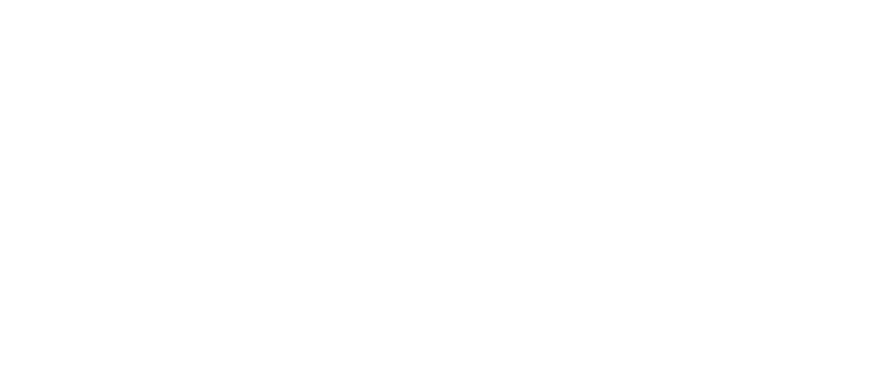
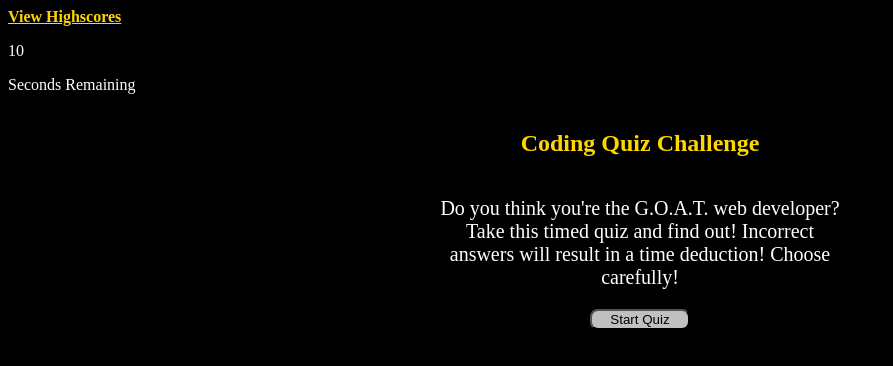
Before and after one commit to cstasney/Module-4-Challenge-Timed-Quiz, a plain HTML site: page index.html in a window 1280 px wide. Shown: the whole page, without its empty margins (0-893 px from the left). Drawn offline with Linux system fonts and the light colour scheme.

Commit message:
html+css

```diff
--- /dev/null
+++ b/assets/css/reset.css
@@ -0,0 +1,41 @@
+* {
+  margin: 0;
+  padding: 0;
+  box-sizing: border-box;
+}
+
+html {
+  height: 100%;
+}
+
+body {
+  min-height: 100%;
+  line-height: 1;
+  font-family: sans-serif;
+}
+
+h1,
+h2,
+h3,
+h4,
+h5,
+h6 {
+  font-size: 100%;
+}
+
+input,
+select,
+option,
+optgroup,
+textarea,
+button,
+pre,
+code {
+  font-size: 100%;
+  font-family: inherit;
+}
+
+ol,
+ul {
+  list-style: none;
+}
--- a/assets/css/style.css
+++ b/assets/css/style.css
@@ -0,0 +1,43 @@
+* {
+    background-color: black;
+}
+header {
+    max-width: 100%;
+    color: white;
+}
+nav a {
+    color: gold;
+    font-weight: bold;
+}
+
+.timer-count {
+    color: white;
+}
+
+section {
+    display: flex;
+    flex-direction: column;
+    align-items: center;
+}
+
+h1 {
+    display: flex;
+    color: gold;
+}
+
+.inst {
+    display: flex;
+    max-width: 400px;
+    font-size: 20px;
+    color: white;
+    text-align: center;
+}
+
+button {
+    display: flex;
+    border-radius: 8px;
+    background-color: silver;
+    height: 350x;
+    width: 100px;
+    justify-content: center;
+}
--- a/index.html
+++ b/index.html
@@ -4,8 +4,26 @@
     <meta charset="UTF-8">
     <meta name="viewport" content="width=device-width, initial-scale=1.0">
     <title>Document</title>
+    <!-- <link rel="stylesheet" href="./assets/css/reset.css" /> -->
+    <link rel="stylesheet" href="./assets/css/style.css">
 </head>
 <body>
+    <header>
+        <nav>
+            <a href ="#">View Highscores</a>
+            <p class="timer-count">10</p>
+            <p>Seconds Remaining</p>
+        </nav>
+
+    </header>
+
+    <main>
+        <section>
+            <h1>Coding Quiz Challenge</h1>
+            <p class="inst">Do you think you're the G.O.A.T. web developer? Take this timed quiz and find out! Incorrect answers will result in a time deduction! Choose carefully!</p>
+            <button>Start Quiz</button>
+        </section>
+    </main>
 
 </body>
 </html>
```
